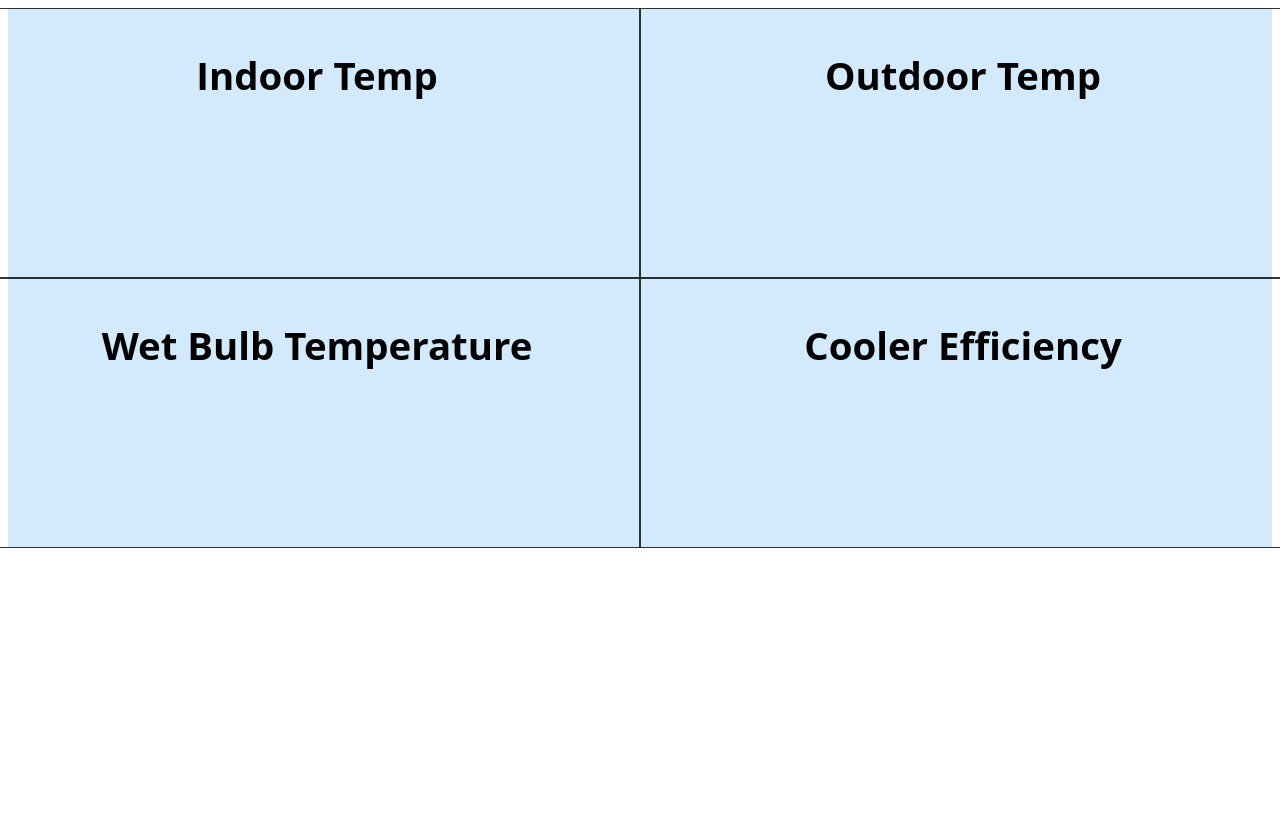
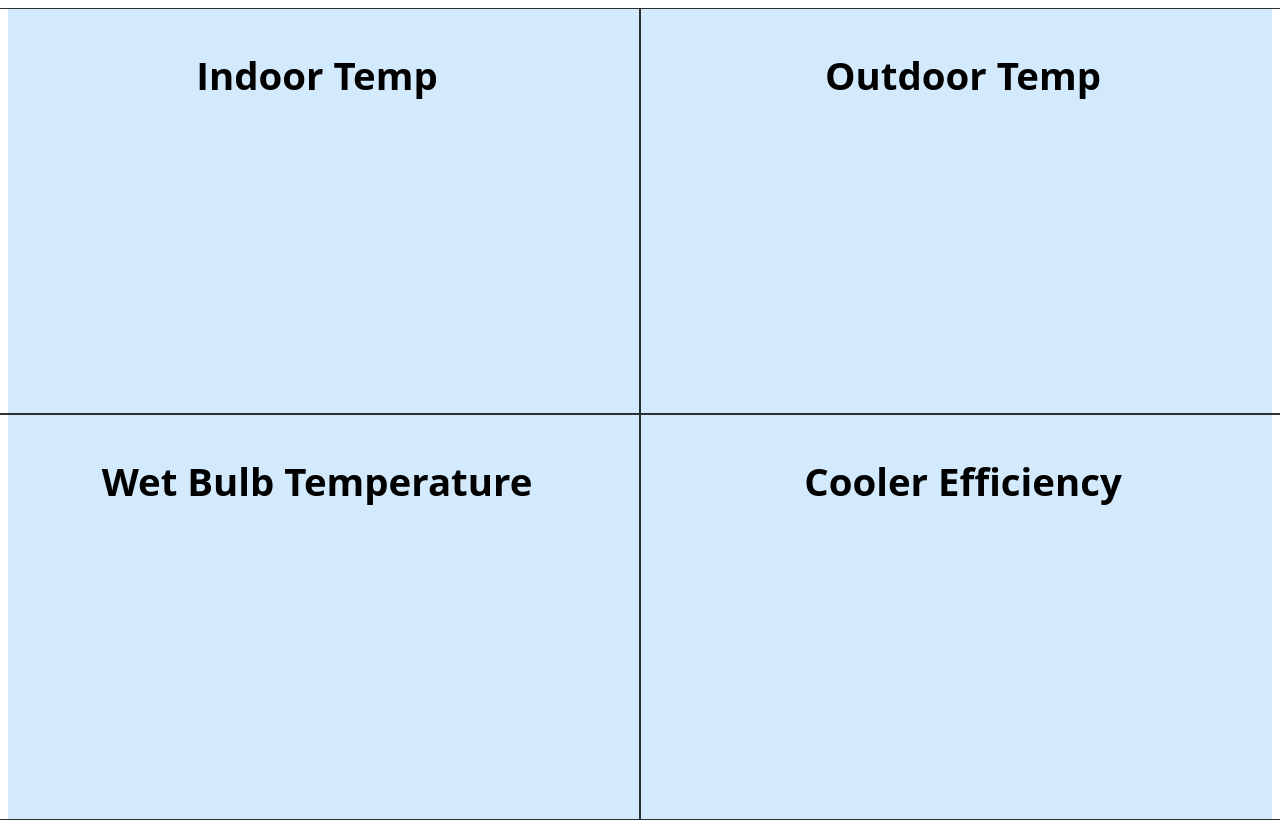
Before and after one commit to Josteniok/IsMySwampWorking, a plain HTML site: page index.html in a window 1280 px wide. Before the commit the page ends 800 px from the top, so only its background shows below. Drawn offline with Linux system fonts and the light colour scheme; no server answers.

Commit message:
Fixing the size of the grid items.

```diff
--- a/index.html
+++ b/index.html
@@ -13,7 +13,7 @@
                   background-color: rgba(255, 255, 255, 0.8);
                   border: 1px solid rgba(0, 0, 0, 0.8);
                   padding: 2px;
-                  height: 33vh;
+                  height: 50vh;
                   width: 50vw;
                   font-family: 'Open Sans';
                   font-weight: 700;
```
